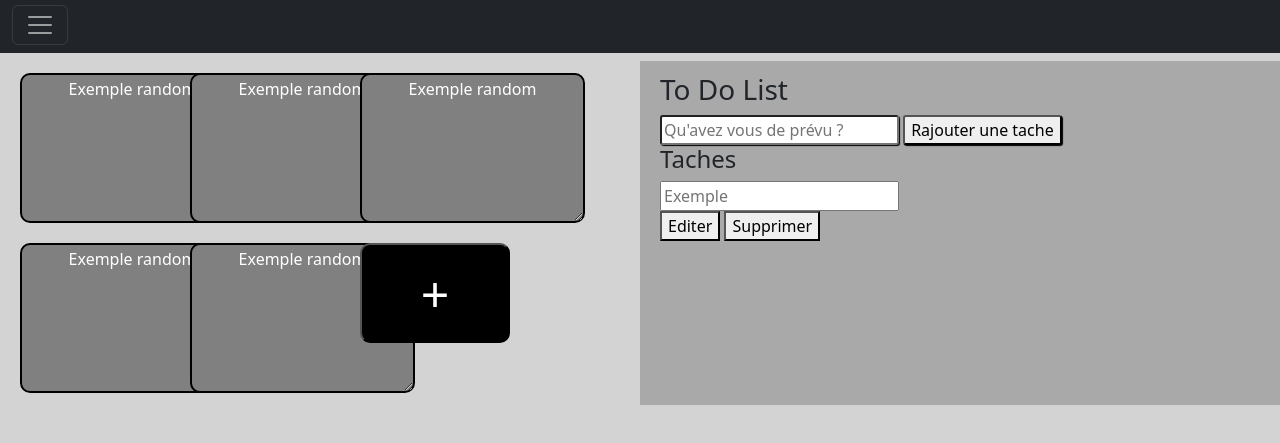
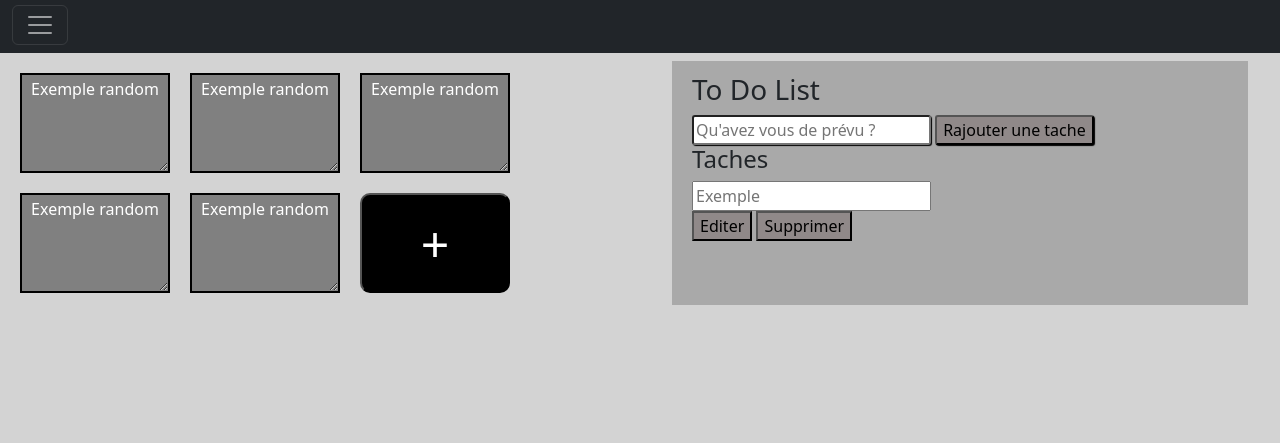
Before and after one commit to michelbdg/DefiCode-JS, a plain HTML site: page sticky-notes/index.html in a window 1280 px wide. Shown: the part 103-546 px from the top of the page. Drawn offline with nearby package versions, Linux system fonts and the light colour scheme.

Commit message:
modification v3

```diff
--- a/sticky-notes/style.css
+++ b/sticky-notes/style.css
@@ -1,6 +1,7 @@
 body{
     margin: 0;
     padding-left: 0;
+    text-decoration: none;
     background: lightgray;
 }
 #container-notes{
@@ -11,9 +12,8 @@ body{
 }
 .note{
     background: gray;
-    width: 150%;
-    height: 150px;
-    border-radius: 10px;
+    width: 100%;
+    height: 100px;
     cursor: pointer;
     color: white;
     text-align: center;
@@ -38,7 +38,7 @@ body{
 }
 .container-list{
     background: darkgrey;
-    width: 100%;
+    width: 90%;
     margin: 8px auto;
     padding: 12px 20px;
 }
@@ -49,3 +49,27 @@ body{
    border-radius: 3px;
    box-shadow: 1px 1px 1px black;
 }
+#new-task-submit{
+    background: rgb(144, 137, 137);
+    color: black;
+    transition: 0.5s;
+}
+#new-task-submit:hover{
+    background: rgb(144, 137, 137,0.1);
+}
+.edit{
+    background: rgb(144, 137, 137);
+    color: black;
+    transition: 0.5s;
+}
+.edit:hover{
+    background: rgb(144, 137, 137,0.1);
+}
+.delete{
+    background: rgb(144, 137, 137);
+    color: black;
+    transition: 0.5s;
+}
+.delete:hover{
+    background: rgb(144, 137, 137,0.1);
+}
```
Also changed, not shown: sticky-notes/index.html (+2 -2 lines).
